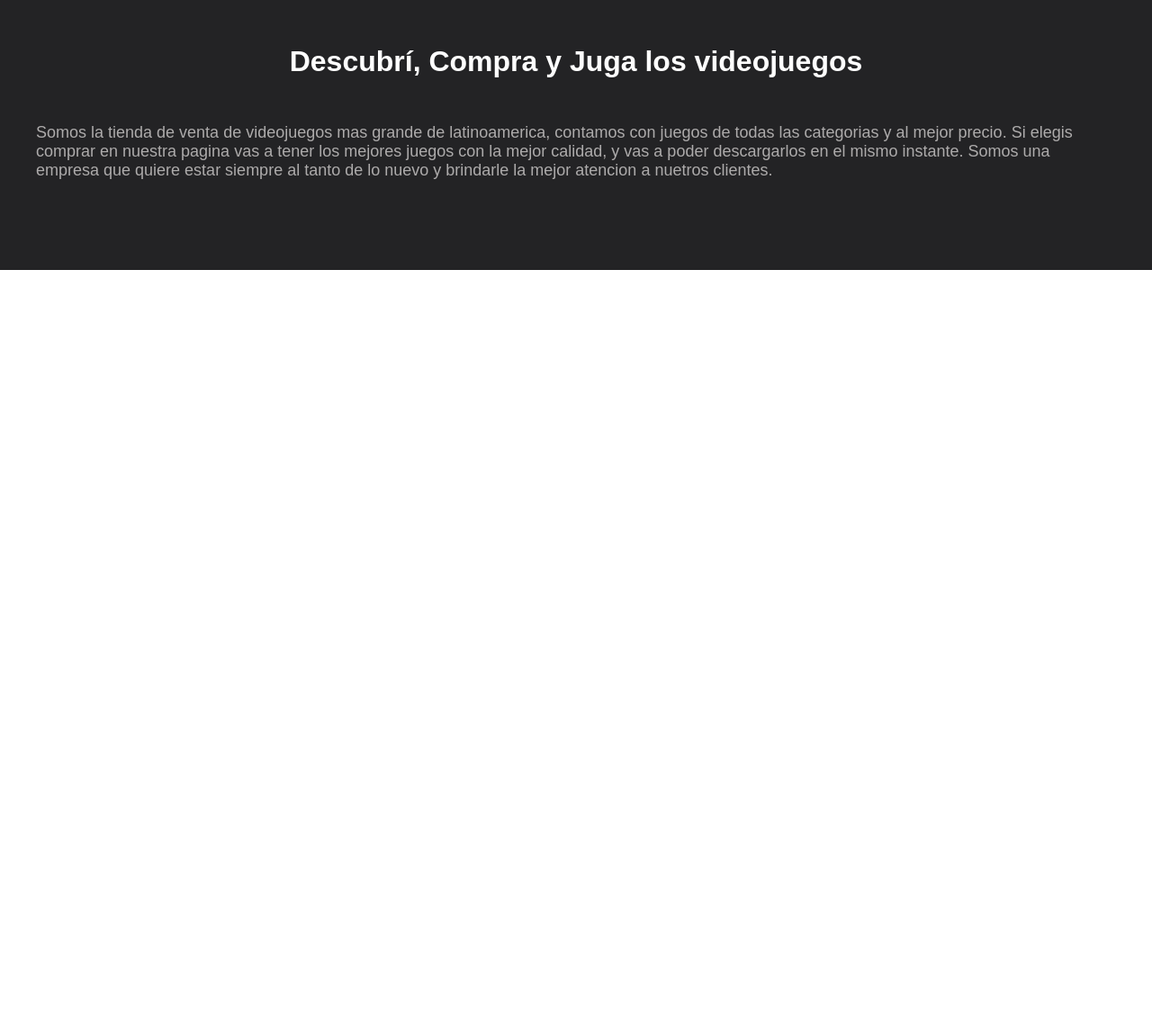
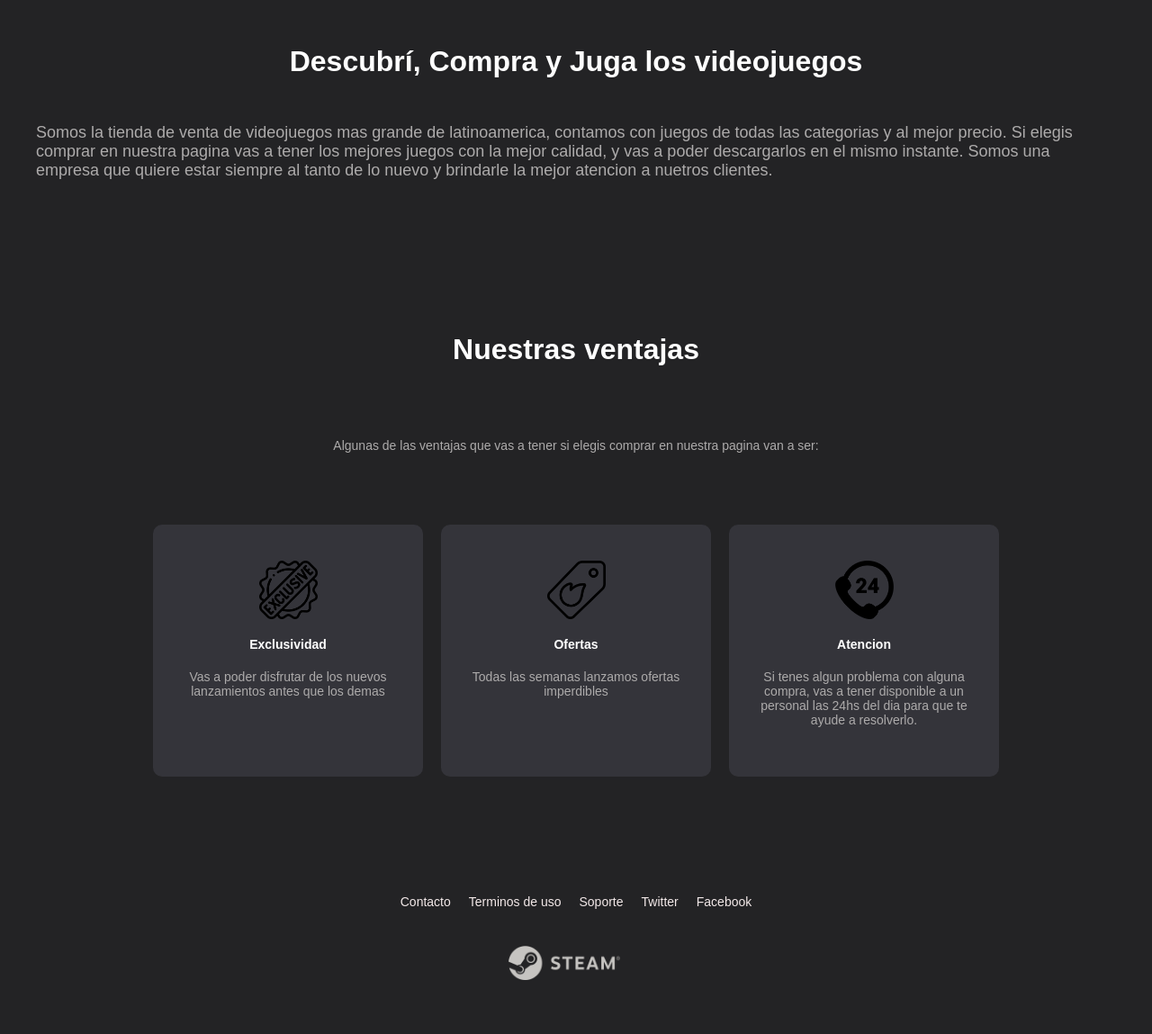
Before and after one commit to FranBalcarce/Landing-page-portfolio, a plain HTML site: page index.html in a window 1280 px wide. Shown: the part 863-2012 px from the top of the page at 90% size. Before the commit the page ends 1163 px from the top, so only its background shows below. Drawn offline with Linux system fonts and the light colour scheme.

Commit message:
cuarta-entrega

```diff
--- a/assets/style.css
+++ b/assets/style.css
@@ -213,3 +213,89 @@ main {
   font-weight: 400;
   color: var(--text-gray);
 }
+
+/* discover  */
+
+#discover {
+  padding: 70px 0;
+  max-width: 1200px;
+  display: flex;
+  justify-content: center;
+  align-items: center;
+  flex-direction: column;
+  gap: 80px;
+}
+
+#discover h2 {
+  font-size: 32px;
+  font-weight: 800;
+}
+
+#discover p {
+  font-size: 14px;
+  font-weight: 400;
+  color: var(--text-gray);
+}
+
+.discover-cards-container {
+  display: flex;
+  justify-content: space-around;
+  align-items: flex-start;
+  flex-wrap: wrap;
+  gap: 20px;
+}
+
+.discover-card {
+  width: 300px;
+  height: 280px;
+  padding: 40px 30px;
+  display: flex;
+  flex-direction: column;
+  align-items: center;
+  text-align: center;
+  background: var(--secondary);
+  border-radius: 10px;
+  gap: 20px;
+}
+
+.discover-card img {
+  width: 65px;
+}
+
+.discover-card h3 {
+  font-size: 14px;
+  font-weight: 800;
+}
+
+.discover-card p {
+  font-size: 15px;
+  font-weight: 400;
+  color: var(--text-gray);
+}
+
+footer {
+  background: var(--background);
+  color: var(--bg-white);
+  display: flex;
+  flex-direction: column;
+  justify-content: center;
+  align-items: center;
+  gap: 40px;
+  padding: 60px 0px;
+}
+
+footer a {
+  font-size: 14px;
+  font-weight: 300;
+  color: var(--text-white);
+}
+
+footer img {
+  width: 150px;
+}
+
+.footer-links {
+  display: flex;
+  justify-content: center;
+  gap: 20px;
+}
--- a/index.html
+++ b/index.html
@@ -78,6 +78,63 @@
 
 </section>
 
+
+<section id="discover">
+  <h2>Nuestras ventajas</h2>
+  <p>Algunas de las ventajas que vas a tener si elegis comprar en nuestra pagina van a ser: </p>
+<div class="discover-info">
+
+  <div class="discover-cards-container">
+    <div class="discover-card">
+      <img src="./assets/img/excluisvo.png" alt="iconos" />
+      <h3>Exclusividad</h3>
+      <p>
+        Vas a poder disfrutar de los nuevos lanzamientos antes que los demas
+      </p>
+    </div>
+    <div class="discover-card">
+      <img src="./assets/img/ofertass.png" alt="iconos" />
+
+      <h3>Ofertas</h3>
+      <p>
+        Todas las semanas lanzamos ofertas imperdibles
+      </p>
+    </div>
+
+    <div class="discover-card">
+      <img src="./assets/img/at6encion.png" alt="iconos" />
+      <h3>Atencion</h3>
+      <p>
+        Si tenes algun problema con alguna compra, vas  a tener disponible a un personal las 24hs del dia para que te ayude a resolverlo.
+      </p>
+    </div>
+  </div>
+
+
+  </div>
+
+</div>
+
+
+</section>
+
     </main>
+
+
+    <footer>
+      <div>
+        <ul class="footer-links">
+          <li><a href="#">Contacto</a></li>
+          <li><a href="#">Terminos de uso</a></li>
+          <li><a href="#">Soporte</a></li>
+          <li><a href="#">Twitter</a></li>
+          <li><a href="#">Facebook</a></li>
+        </ul>
+      </div>
+
+      <img src="./assets/img/logo.png" alt="logo">
+
+
+    </footer>
   </body>
 </html>
```
Also changed, not shown: assets/img/at6encion.png (added), assets/img/excluisvo.png (added), assets/img/exclusividad.png (added), assets/img/ofertads.png (added), assets/img/ofertas.png (added), assets/img/ofertass.png (added), assets/img/tw.png (added).
